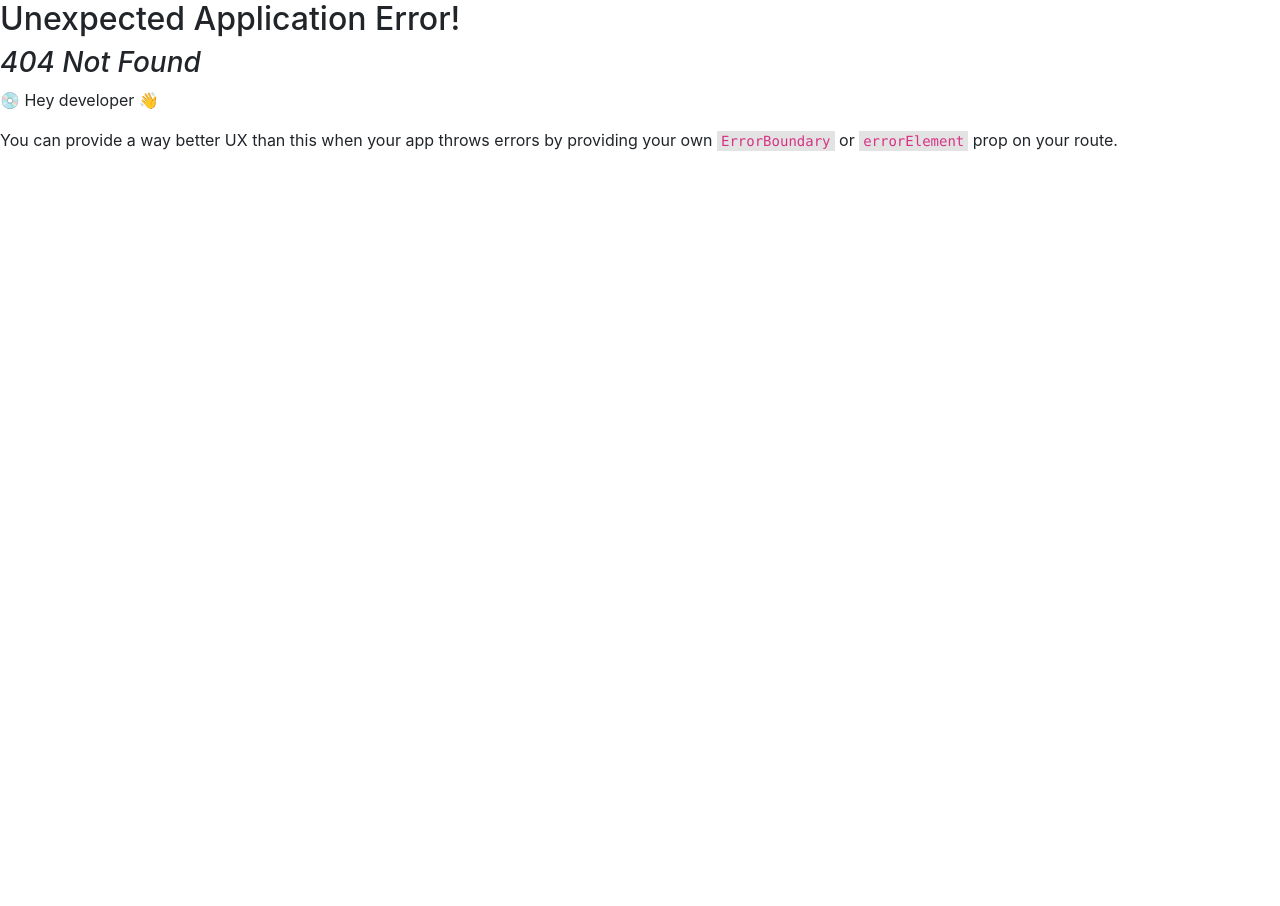
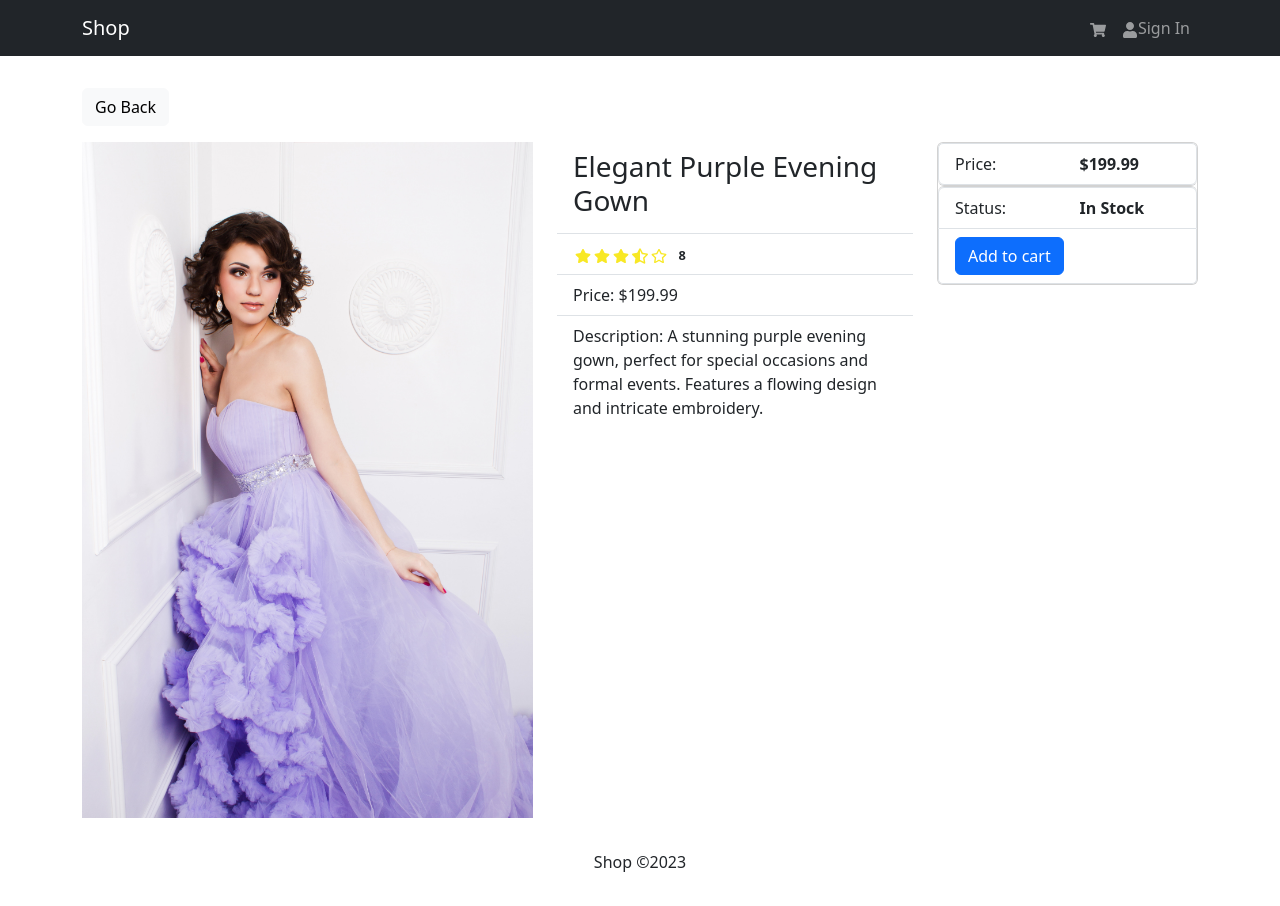
Before and after one commit to irinamihai150/shop, a React (Create React App) app in the folder frontend/: page /product/1 in a window 1280 px wide. Before the commit this address had no page. Before the commit the page ends 800 px from the top, so only its background shows below. Built offline with nearby package versions, Linux system fonts and the light colour scheme.

Commit message:
adding product details

```diff
--- a/frontend/src/components/Footer.jsx
+++ b/frontend/src/components/Footer.jsx
@@ -1,4 +1,4 @@
-import React from "react"
+
 import { Container, Row, Col } from "react-bootstrap"
 
 const Footer = () => {
--- a/frontend/src/components/Product.jsx
+++ b/frontend/src/components/Product.jsx
@@ -1,5 +1,8 @@
 import { Card } from "react-bootstrap"
 import { Link } from "react-router-dom"
+import Rating from "./Rating"
+import "../index.css"
+
 const Product = ({ product }) => {
 	return (
 		<Card className='my-3 p-3 round'>
@@ -8,10 +11,16 @@ const Product = ({ product }) => {
 			</Link>
 			<Card.Body>
 				<Link to={`/product/${product._id}`}>
-					<Card.Title as='div'>
+					<Card.Title as='div' className='product-title'>
 						<strong>{product.name} </strong>
 					</Card.Title>
 				</Link>
+				<Card.Text as='div'>
+					<Rating
+						value={product.rating}
+						text={`${product.numReviews} reviews`}
+					/>
+				</Card.Text>
 				<Card.Text as='h3'>${product.price}</Card.Text>
 			</Card.Body>
 		</Card>
--- /dev/null
+++ b/frontend/src/components/Rating.jsx
@@ -0,0 +1,56 @@
+import React from "react"
+import { FaStar, FaStarHalfAlt, FaRegStar } from "react-icons/fa"
+const Rating = ({ value, text }) => {
+	return (
+		<div className='rating'>
+			<span>
+				{value >= 1 ? (
+					<FaStar />
+				) : value >= 0.5 ? (
+					<FaStarHalfAlt />
+				) : (
+					<FaRegStar />
+				)}
+			</span>
+			<span>
+				{value >= 2 ? (
+					<FaStar />
+				) : value >= 1.5 ? (
+					<FaStarHalfAlt />
+				) : (
+					<FaRegStar />
+				)}
+			</span>
+			<span>
+				{value >= 3 ? (
+					<FaStar />
+				) : value >= 2.5 ? (
+					<FaStarHalfAlt />
+				) : (
+					<FaRegStar />
+				)}
+			</span>
+			<span>
+				{value >= 4 ? (
+					<FaStar />
+				) : value >= 3.5 ? (
+					<FaStarHalfAlt />
+				) : (
+					<FaRegStar />
+				)}
+			</span>
+			<span>
+				{value >= 5 ? (
+					<FaStar />
+				) : value >= 4.5 ? (
+					<FaStarHalfAlt />
+				) : (
+					<FaRegStar />
+				)}
+			</span>
+			<span className='rating-text'>{text && text} </span>
+		</div>
+	)
+}
+
+export default Rating
--- a/frontend/src/index.css
+++ b/frontend/src/index.css
@@ -1,13 +1,53 @@
-body {
-  margin: 0;
-  font-family: -apple-system, BlinkMacSystemFont, 'Segoe UI', 'Roboto', 'Oxygen',
-    'Ubuntu', 'Cantarell', 'Fira Sans', 'Droid Sans', 'Helvetica Neue',
-    sans-serif;
-  -webkit-font-smoothing: antialiased;
-  -moz-osx-font-smoothing: grayscale;
+main {
+	min-height: 80vh;
 }
 
-code {
-  font-family: source-code-pro, Menlo, Monaco, Consolas, 'Courier New',
-    monospace;
+.rating span {
+	margin: 0.1rem;
 }
+
+.rating svg {
+	color: #f8e825;
+}
+
+.rating-text {
+	font-size: 0.8rem;
+	font-weight: 600;
+	padding-left: 0.5rem;
+}
+
+.product-title {
+	height: 2.5em; /* Set a fixed height */
+	overflow: hidden; /* Hide overflow content */
+	text-overflow: ellipsis; /* Add ellipsis for long text */
+	white-space: nowrap; /* Prevent wrapping */
+}
+
+table td,
+table th {
+	text-align: center;
+}
+
+.review {
+	margin-top: 30px;
+}
+
+.review h2 {
+	font-size: 24px;
+	background: #f4f4f4;
+	padding: 10px;
+	border: 1px solid #ddd;
+}
+
+.review button {
+	margin-top: 10px;
+}
+
+.carousel-caption {
+	position: absolute;
+	width: 100%;
+	left: 0;
+	right: 0;
+	bottom: 0;
+	background: rgba(0, 0, 0, 0.5);
+}
--- a/frontend/src/index.js
+++ b/frontend/src/index.js
@@ -11,11 +11,13 @@ import "./index.css"
 import App from "./App"
 import reportWebVitals from "./reportWebVitals"
 import HomeScreen from "./screens/HomeScreen"
+import ProductScreen from "./screens/ProductScreen"
 
 const router = createBrowserRouter(
 	createRoutesFromElements(
 		<Route path='/' element={<App />}>
 			<Route index={true} path='/' element={<HomeScreen />}></Route>
+			<Route path='/product/:id' element={<ProductScreen />}></Route>
 		</Route>
 	)
 )
--- a/frontend/src/products.js
+++ b/frontend/src/products.js
@@ -4,12 +4,12 @@ const dresses = [
 		name: "Elegant Purple Evening Gown",
 		image: "/images/image1.jpg",
 		description:
-			"A stunning red evening gown, perfect for special occasions and formal events. Features a flowing design and intricate embroidery.",
+			"A stunning purple evening gown, perfect for special occasions and formal events. Features a flowing design and intricate embroidery.",
 		brand: "Fashion Couture",
 		category: "Dresses",
 		price: 199.99,
 		countInStock: 15,
-		rating: 4.7,
+		rating: 3.7,
 		numReviews: 8,
 	},
 	{
@@ -20,10 +20,10 @@ const dresses = [
 			"A beautiful lace wedding dress that will make your special day even more memorable. This dress features intricate lace details and a flattering silhouette.",
 		brand: "Bridal Elegance",
 		category: "Dresses",
-		price: 899.99,
+		price: 599.99,
 		countInStock: 10,
 		rating: 4.9,
-		numReviews: 12,
+		numReviews: 4,
 	},
 	{
 		_id: "3",
@@ -40,14 +40,14 @@ const dresses = [
 	},
 	{
 		_id: "4",
-		name: "Little Black Dress",
+		name: "Little Red Dress",
 		image: "/images/image4.jpg",
 		description:
 			"A classic little black dress that belongs in every wardrobe. This versatile dress can be dressed up or down for various occasions.",
 		brand: "Chic Styles",
 		category: "Dresses",
 		price: 59.99,
-		countInStock: 25,
+		countInStock:0,
 		rating: 4.3,
 		numReviews: 15,
 	},
@@ -61,8 +61,8 @@ const dresses = [
 		category: "Dresses",
 		price: 39.99,
 		countInStock: 30,
-		rating: 4.6,
-		numReviews: 18,
+		rating: 2.6,
+		numReviews: 2,
 	},
 ]
 
--- /dev/null
+++ b/frontend/src/screens/ProductScreen.jsx
@@ -0,0 +1,83 @@
+import { useParams } from "react-router-dom"
+import products from "../products"
+import Rating from "../components/Rating"
+import { Link } from "react-router-dom"
+import {
+	Row,
+	Col,
+	Image,
+	ListGroup,
+	Card,
+	Button,
+	ListGroupItem,
+} from "react-bootstrap"
+
+const ProductScreen = () => {
+	const { id: productId } = useParams()
+	const product = products.find((p) => p._id === productId)
+
+	return (
+		<>
+			<Link className='btn btn-light my-3' to='/'>
+				Go Back
+			</Link>
+			<Row>
+				<Col md={5}>
+					<Image src={product.image} alt={product.name} fluid />
+				</Col>
+				<Col md={4}>
+					<ListGroup variant='flush'>
+						<ListGroupItem>
+							<h3>{product.name}</h3>
+						</ListGroupItem>
+						<ListGroupItem>
+							<Rating
+								value={product.rating}
+								text={`${product.numReviews}`}
+							></Rating>
+						</ListGroupItem>
+						<ListGroupItem> Price: ${product.price} </ListGroupItem>
+						<ListGroupItem> Description: {product.description}</ListGroupItem>
+					</ListGroup>
+				</Col>
+				<Col md={3}>
+					<Card>
+						<ListGroup>
+							<ListGroupItem>
+								<Row>
+									<Col>Price:</Col>
+									<Col>
+										<strong>${product.price}</strong>
+									</Col>
+								</Row>
+							</ListGroupItem>
+						</ListGroup>
+						<ListGroup>
+							<ListGroupItem>
+								<Row>
+									<Col>Status:</Col>
+									<Col>
+										<strong>
+											{product.countInStock > 0 ? "In Stock" : "Out Of Stock"}
+										</strong>
+									</Col>
+								</Row>
+							</ListGroupItem>
+							<ListGroupItem>
+								<Button
+									className='btn-block'
+									type='button'
+									disabled={product.countInStock === 0}
+								>
+									Add to cart
+								</Button>
+							</ListGroupItem>
+						</ListGroup>
+					</Card>
+				</Col>
+			</Row>
+		</>
+	)
+}
+
+export default ProductScreen
```
Also changed, not shown: frontend/public/images/image4.jpg.
